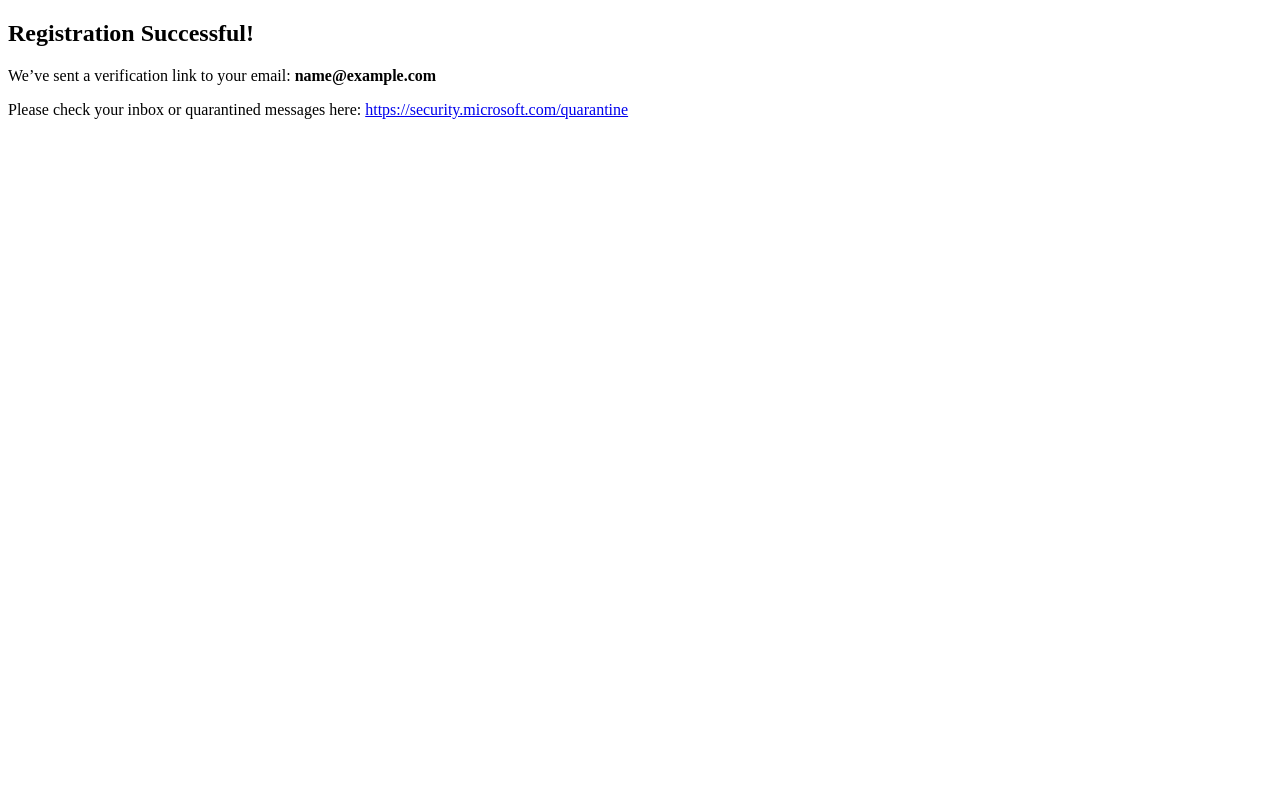
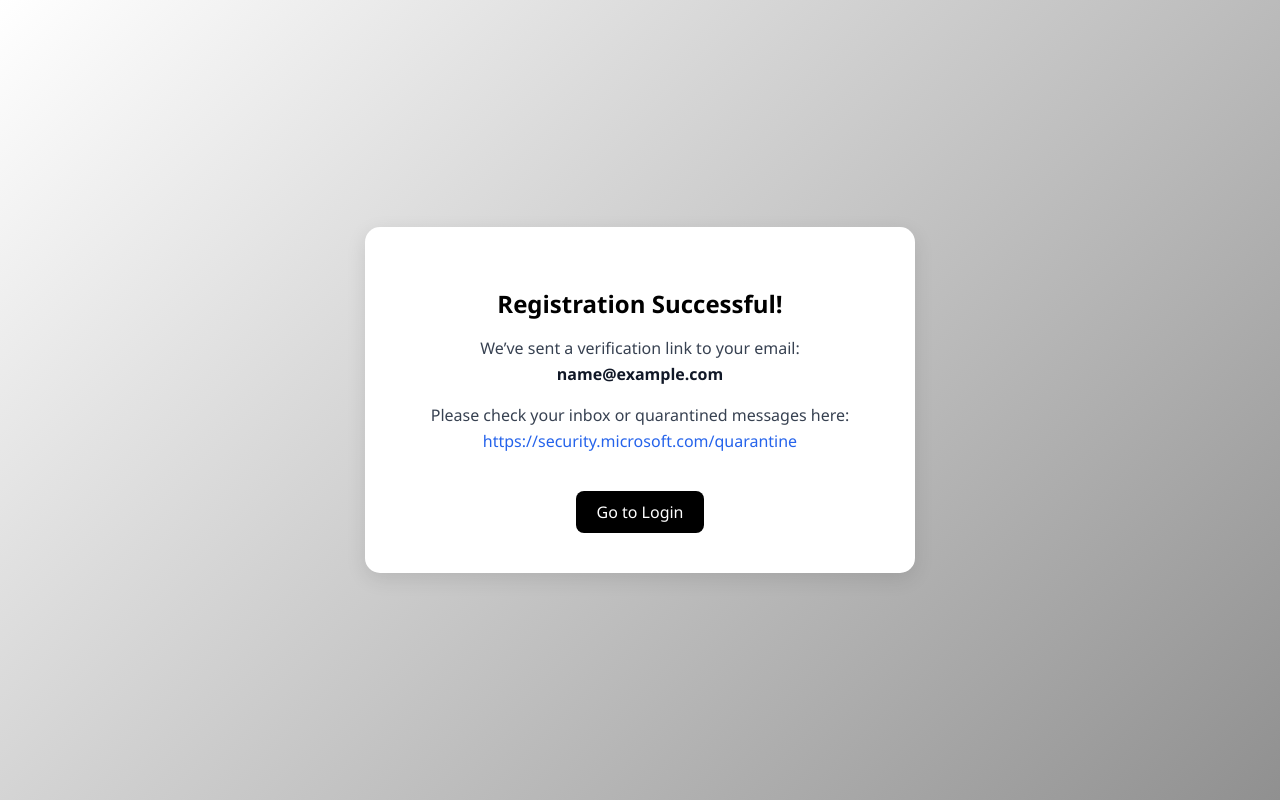
Before and after one commit to mae-sann/RideShare, a Django app: template ride_share/templates/register_app/verify_notice.html in a window 1280 px wide. Run offline with Django 5.2, Linux system fonts and the light colour scheme; the template is opened without the code that fills it: most values are stand-ins (such as "Sample title", 1, 10 or a date in 2020).

Commit message:
feature(register_app): update verification_ui

```diff
--- a/ride_share/templates/register_app/verify_notice.html
+++ b/ride_share/templates/register_app/verify_notice.html
@@ -1,11 +1,80 @@
 <!DOCTYPE html>
-<html>
+<html lang="en">
 <head>
+    <meta charset="UTF-8">
+    <meta name="viewport" content="width=device-width, initial-scale=1.0">
     <title>Verify Your Email</title>
+    <style>
+        body {
+            font-family: 'Segoe UI', Tahoma, Geneva, Verdana, sans-serif;
+            background: linear-gradient(135deg, #ffffff, #909090);
+            display: flex;
+            justify-content: center;
+            align-items: center;
+            height: 100vh;
+            margin: 0;
+        }
+
+        .container {
+            background: #ffffff;
+            padding: 40px 50px;
+            border-radius: 15px;
+            box-shadow: 0 6px 20px rgba(0, 0, 0, 0.1);
+            text-align: center;
+            max-width: 450px;
+        }
+
+        h2 {
+            color: #000000;
+            font-size: 24px;
+            margin-bottom: 15px;
+        }
+
+        p {
+            color: #374151;
+            font-size: 16px;
+            line-height: 1.6;
+        }
+
+        strong {
+            color: #111827;
+        }
+
+        a {
+            color: #2563eb;
+            text-decoration: none;
+            font-weight: 500;
+        }
+
+        a:hover {
+            text-decoration: underline;
+        }
+
+        .btn {
+            display: inline-block;
+            margin-top: 20px;
+            background-color: #000000;
+            color: #fff;
+            padding: 10px 20px;
+            border-radius: 8px;
+            text-decoration: none;
+            transition: background 0.3s ease;
+        }
+
+        .btn:hover {
+            background-color: #16181d;
+            text-decoration: none;
+        }
+    </style>
 </head>
 <body>
-    <h2>Registration Successful!</h2>
-    <p>We’ve sent a verification link to your email: <strong>{{ email }}</strong></p>
-    <p>Please check your inbox or quarantined messages here: <a href="https://security.microsoft.com/quarantine">https://security.microsoft.com/quarantine</a></p>
+    <div class="container">
+        <h2>Registration Successful!</h2>
+        <p>We’ve sent a verification link to your email: <strong>{{ email }}</strong></p>
+        <p>Please check your inbox or quarantined messages here:<br>
+            <a href="https://security.microsoft.com/quarantine" target="_blank">https://security.microsoft.com/quarantine</a>
+        </p>
+        <a href="{% url 'login' %}" class="btn">Go to Login</a>
+    </div>
 </body>
 </html>
```
